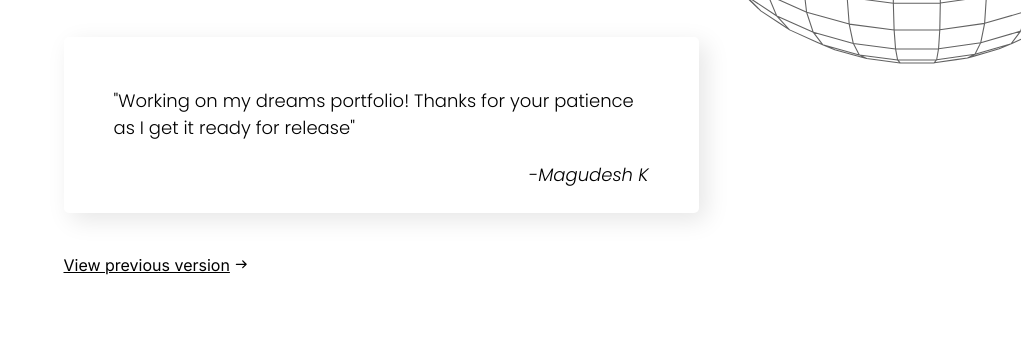
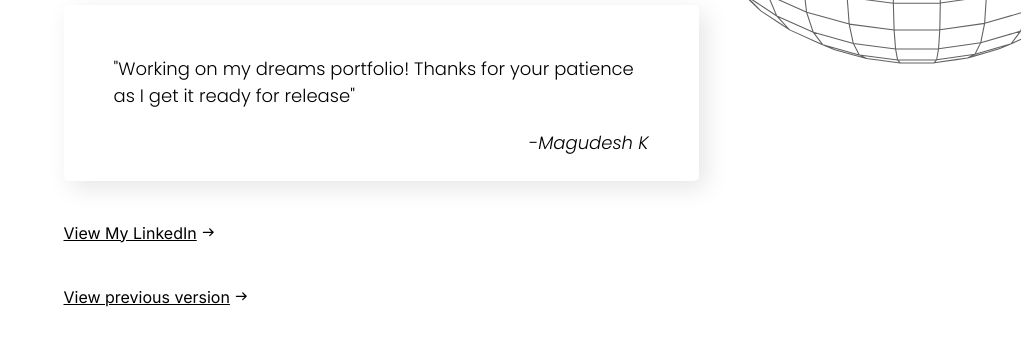
Before and after one commit to Magudeshgit/magudeshgit.github.io, a plain HTML site: page index.html in a window 1280 px wide. Shown: the part 396-742 px from the top of the page, without its empty margins (259-1280 px from the left). Drawn offline with Linux system fonts and the light colour scheme.

Commit message:
Update index.html

```diff
--- a/index.html
+++ b/index.html
@@ -25,9 +25,15 @@
                 <p class="author">-Magudesh K</p>
             </div>
         </div>
-        <div class="prevver">
+        <div class="prevver-wrap">
+            <div class="prevver">
+            <a href="https://www.linkedin.com/in/magudesh-k-9325852b6/">View My LinkedIn</a>
+            <img src="Assets/images/ar.svg" alt="arrow">
+            </div>
+            <div class="prevver">
             <a href="previous.html">View previous version</a>
             <img src="Assets/images/ar.svg" alt="arrow">
+            </div>
         </div>
     </div>
 </body>
```
